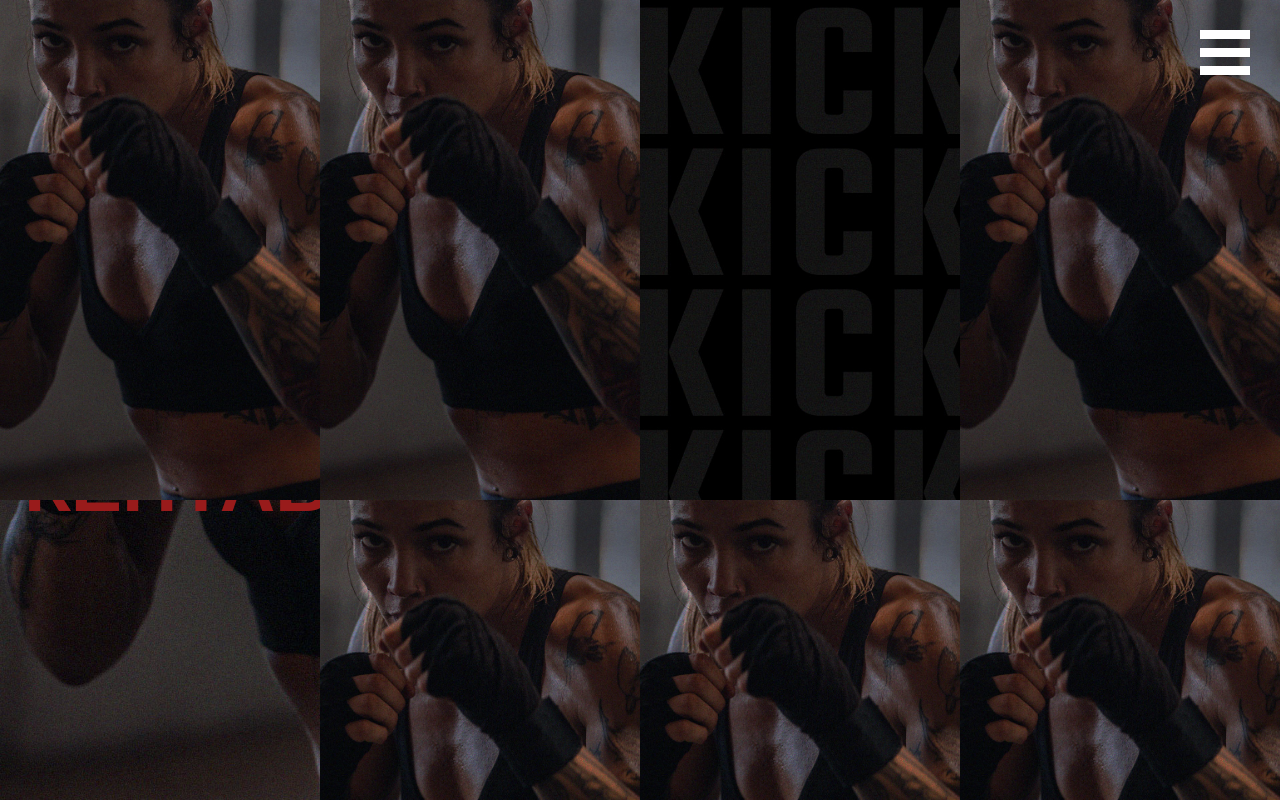
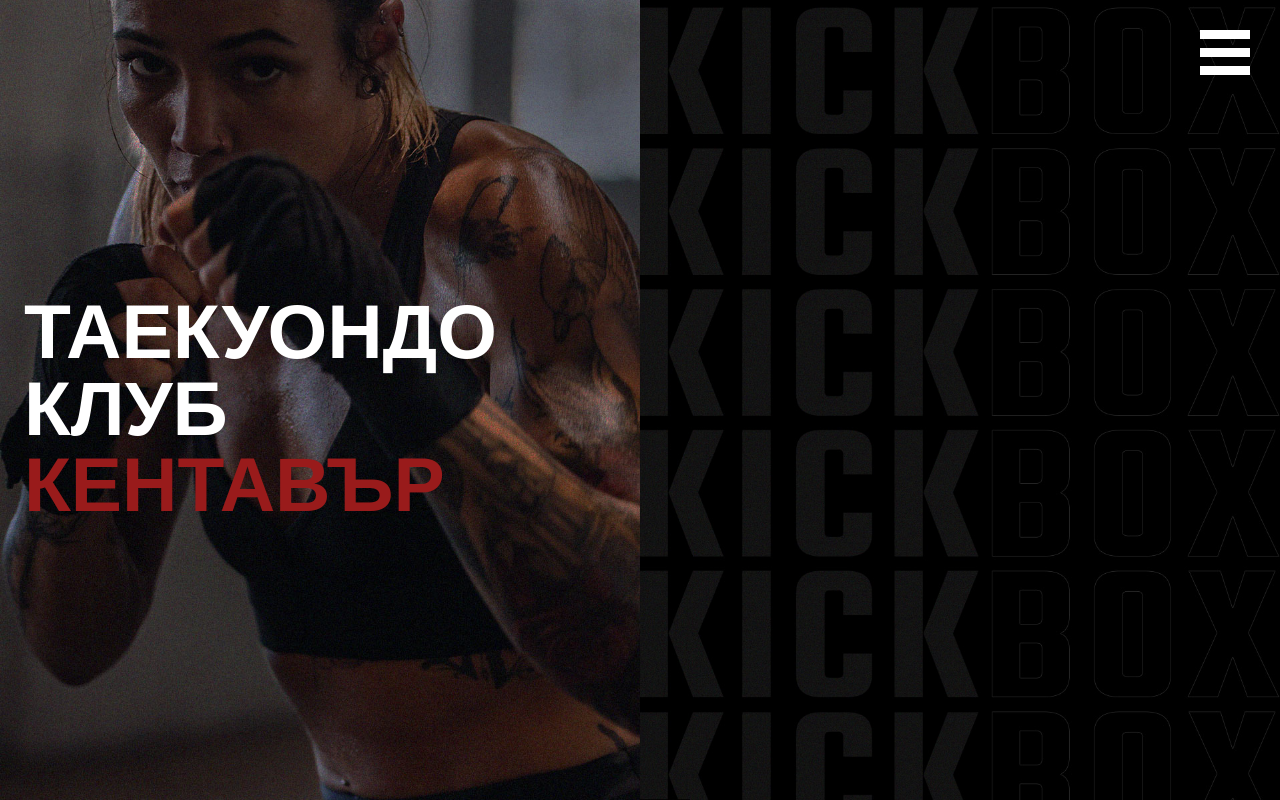
Before and after one commit to HristoBogdanov/kentavar, a Next.js app: page / in a window 1280 px wide. Shown: the top 800 px of the page. Built offline with nearby package versions, Linux system fonts and the light colour scheme.

Commit message:
refactor hero

```diff
--- a/components/hero.tsx
+++ b/components/hero.tsx
@@ -1,9 +1,9 @@
 export default function Hero() {
   return (
-    <>
+    <div className="w-full grid grid-cols-1 lg:grid-cols-2">
       <div
         style={{ backgroundImage: `url('hero1.jpg')` }}
-        className="absolute left-0 top-0 z-0 h-[70%] lg:h-full w-full lg:w-1/2 bg-cover bg-center flex justify-center items-center"
+        className="z-0 h-[70vh] lg:h-[100vh] w-full bg-cover bg-center flex justify-center items-center"
       >
         <div className="flex flex-col w-full p-6 text-white uppercase text-[13vw] leading-[13vw] lg:text-[6vw] lg:leading-[6vw] font-black">
           <h1>Таекуондо</h1>
@@ -14,8 +14,8 @@ export default function Hero() {
 
       <div
         style={{ backgroundImage: `url('hero2.jpg')` }}
-        className="absolute right-0 top-[70%] lg:top-0 z-0 h-[70%] lg:h-full w-full lg:w-1/2 bg-cover bg-center"
+        className="z-0 h-[70vh] lg:h-[100vh] w-full bg-cover bg-center"
       ></div>
-    </>
+    </div>
   );
 }
```
